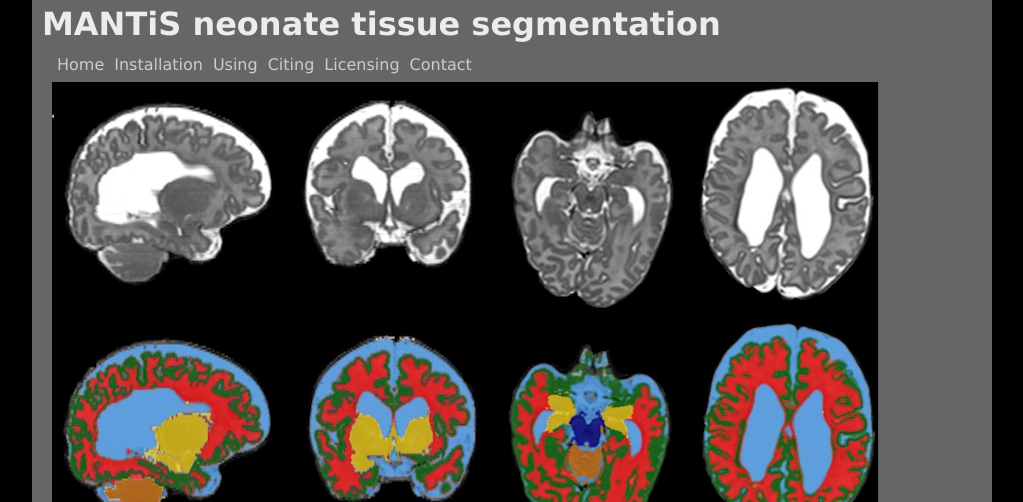
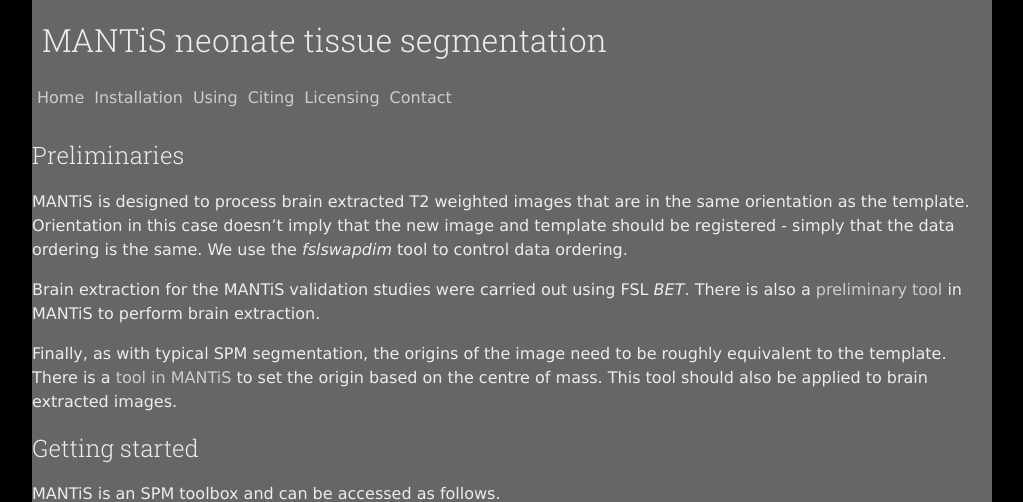
Before and after one commit to DevelopmentalImagingMCRI/mantis, a Jekyll site: the page built from using/index.md, in a window 1280 px wide. Shown: the top 502 px of the page, without its empty margins (128-1151 px from the left). Built offline with Jekyll 4.4.1, drawn with Linux system fonts in a browser that asks for light colours; Markdown is read by kramdown in place of the engine named in the settings; grey boxes are pictures that could not be loaded.

Commit message:
messing with styles

```diff
--- a/_layouts/default.html
+++ b/_layouts/default.html
@@ -4,6 +4,8 @@
   <meta charset=utf-8 />
   <title> {% if page.title %} {{ page.title }} | {% endif %} MANTiS
 neonate tissue segmentation </title>
+  <link href='//fonts.googleapis.com/css?family=Roboto+Slab:300,400|Roboto:300,400,700,400italic,700italic,500' rel=stylesheet type='text/css' media=all>
+
   <link rel="stylesheet" href="{{ site.baseurl}}/css/style.css" />
 </head>
 <body>
@@ -12,7 +14,7 @@
 
     <header>
       <h1> MANTiS neonate tissue segmentation </h1>
-    <header>
+    </header>
 
     <nav role="navigation">
       <ul>
--- a/css/style.css
+++ b/css/style.css
@@ -29,7 +29,22 @@
   overflow: hidden;
 }
 h1 {
-  margin: 0;
+  font-family: "Roboto Slab";
+  font-style: normal;
+  font-weight: 300;
+  line-height: 1.2;
+  src: local("Roboto Slab Light"), local("RobotoSlab-Light"), url("https://fonts.gstatic.com/s/robotoslab/v6/dazS1PrQQuCxC3iOAJFEJUo2lTMeWA_kmIyWrkNCwPc.woff2") format("woff2");
+  margin: 10;
+}
+
+h2 {
+  font-family: "Roboto Slab";
+  font-style: normal;
+  font-weight: 200;
+  line-height: 1.2;
+  src: local("Roboto Slab Light"), local("RobotoSlab-Light"), url("https://fonts.gstatic.com/s/robotoslab/v6/dazS1PrQQuCxC3iOAJFEJUo2lTMeWA_kmIyWrkNCwPc.woff2") format("woff2");
+  margin: 10;
+  text-align: left;
 }
 
 nav ul, ul.entries {
--- a/using/index.md
+++ b/using/index.md
@@ -3,9 +3,7 @@
 title: Using mantis
 ---
 
-<section role="banner">
-  <img src="{{ site.baseurl }}{{ post.url }}/img/banner.jpg" />
-</section>
+<br>
 
 ## Preliminaries
 
```
